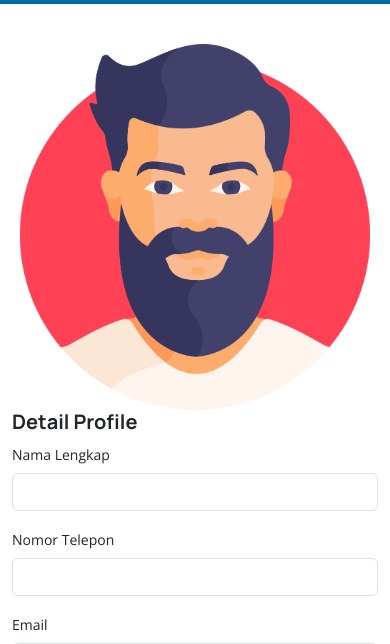
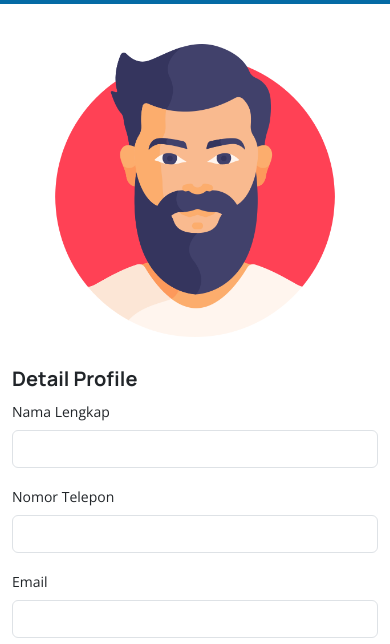
Before and after one commit to ahmadmulyana/kurban, a CodeIgniter app: page /kurban/index.php/website/profile in a window 390 px wide. Shown: the part 66-710 px from the top of the page. Run offline with CodeIgniter, Linux system fonts and the light colour scheme; some libraries are stand-ins or nearby versions.

Commit message:
mobile profile

```diff
--- a/application/views/frontend/pages/profile.php
+++ b/application/views/frontend/pages/profile.php
@@ -3,7 +3,7 @@
 	<section class="profiles">
 		<div class="container">
 			<div class="row">
-				<div class="col-md-2">
+				<div class="col-md-2 profilemobile">
 					<img src="<?= base_url("assets/images/profile/");?>man.png" class="w-100">
 				</div>
 				<div class="col-md-10">
--- a/assets/css/mobile.css
+++ b/assets/css/mobile.css
@@ -152,6 +152,14 @@
 		color: #212121;
 		padding-bottom: 10px;
 	}
+	.profiles img.w-100 {
+		text-align: center;
+		width: 80% !important;
+	}
+	.profiles .profilemobile {
+		text-align: center;
+		margin-bottom: 30px;
+	}
 }
 
 @media (min-width: 767px) {
```
